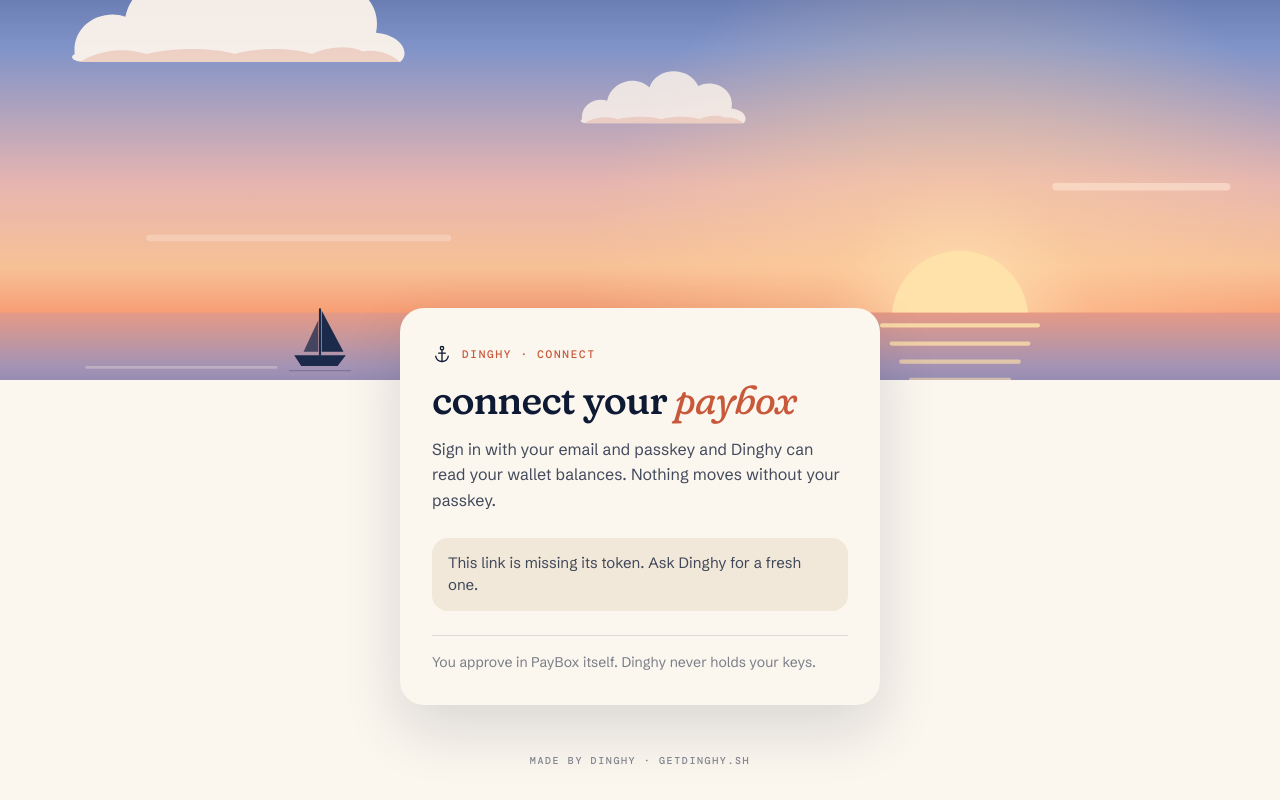
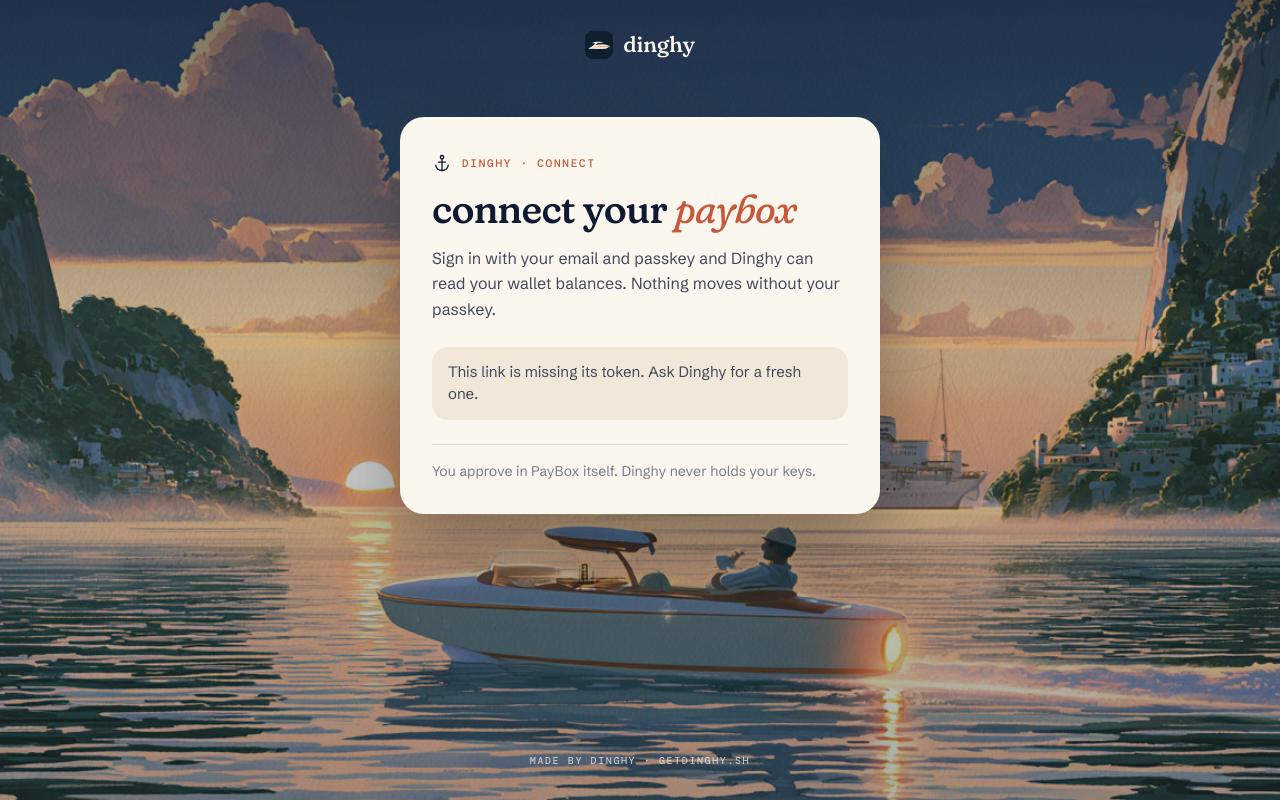
Before and after one commit to BiscayneDev/dock, a Next.js app: page /connect/paybox in a window 1280 px wide. Built offline with nearby package versions, Linux system fonts and the light colour scheme.

Commit message:
feat(brand): connect pages on the coast art (PaperPage matches sign-in and brief card) (#66)

```diff
--- a/src/components/brand/PaperPage.module.css
+++ b/src/components/brand/PaperPage.module.css
@@ -1,23 +1,40 @@
 .page {
-  min-height: 100vh;
-  background: #FBF6EE;
+  position: relative;
+  min-height: 100svh;
+  background: #0E1A33;
+  overflow-x: hidden;
   color: #0E1A33;
   font-family: var(--font-schibsted), -apple-system, Helvetica, Arial, sans-serif;
   -webkit-font-smoothing: antialiased;
   display: flex;
   flex-direction: column;
 }
-.band { position: relative; height: 380px; overflow: hidden; }
-.band > div, .band svg { position: absolute; inset: 0; width: 100%; height: 100%; display: block; }
+.art { position: fixed; inset: 0; z-index: 0; }
+.art img { object-fit: cover; object-position: 58% 60%; }
+.art::after {
+  content: '';
+  position: absolute; inset: 0;
+  background: linear-gradient(to bottom, rgba(14, 26, 51, 0.55) 0%, rgba(14, 26, 51, 0.18) 40%, rgba(14, 26, 51, 0.35) 100%);
+}
+.brand {
+  position: relative; z-index: 1;
+  display: inline-flex; align-items: center; gap: 10px;
+  align-self: center; margin: 28px 0 0;
+  color: #FBF6EE; text-decoration: none;
+  font-family: var(--font-fraunces), Georgia, serif;
+  font-variation-settings: 'SOFT' 100; font-weight: 520; font-size: 22px; letter-spacing: -0.01em;
+}
+.brand img { border-radius: 8px; }
 .card {
   position: relative;
   width: calc(100% - 24px);
   max-width: 480px;
-  margin: -72px auto 0;
+  z-index: 1;
+  margin: 7vh auto 0;
   background: #FBF6EE;
   border-radius: 24px;
   padding: 36px 32px 32px;
-  box-shadow: 0 24px 60px rgba(14, 26, 51, 0.14);
+  box-shadow: 0 30px 80px rgba(6, 11, 26, 0.35);
   display: flex;
   flex-direction: column;
   gap: 16px;
@@ -57,14 +74,15 @@
 }
 .fine { margin: 8px 0 0; padding-top: 16px; border-top: 1px solid rgba(14, 26, 51, 0.12); font-size: 14px; line-height: 1.5; color: rgba(14, 26, 51, 0.55); }
 .foot {
+  position: relative; z-index: 1;
   margin: auto 0 0; padding: 40px 24px 32px; text-align: center;
   font-family: var(--font-dmmono), ui-monospace, monospace;
   font-weight: 500; font-size: 10px; letter-spacing: 0.16em; text-transform: uppercase;
-  color: rgba(14, 26, 51, 0.5);
+  color: rgba(251, 246, 238, 0.7);
 }
 .foot a { color: inherit; text-decoration: none; }
 @media (max-width: 600px) {
-  .band { height: 240px; }
-  .card { margin-top: -56px; padding: 28px 22px 24px; }
+  .brand { margin-top: 20px; }
+  .card { margin-top: 4vh; padding: 28px 22px 24px; border-radius: 20px; }
   .title { font-size: 34px; }
 }
--- a/src/components/brand/PaperPage.tsx
+++ b/src/components/brand/PaperPage.tsx
@@ -1,9 +1,11 @@
-import { Anchor, Sunrise } from './Scene'
+import Image from 'next/image'
+import { Anchor } from './Scene'
 import styles from './PaperPage.module.css'
 
 /**
- * The paper surface: sunrise over water with a cream card rising over it.
- * Used for everything a user reaches by tapping something Dinghy sent them.
+ * The paper surface: Halsey's coast art full-bleed under a navy wash, with one
+ * cream card over it (same family as sign-in and the brief card). Used for
+ * everything a user reaches by tapping something Dinghy sent them.
  */
 export function PaperPage({
   label,
@@ -29,9 +31,13 @@
 }): React.JSX.Element {
   return (
     <main className={styles.page}>
-      <div className={styles.band} aria-hidden="true">
-        <Sunrise id="paper" sunX={900} boatX={300} horizon={430} />
+      <div className={styles.art} aria-hidden="true">
+        <Image src="/hero-coast.jpg" alt="" fill priority sizes="100vw" quality={75} />
       </div>
+      <a className={styles.brand} href="https://www.getdinghy.sh">
+        <Image src="/icon-192.png" alt="" width={28} height={28} />
+        dinghy
+      </a>
       <div className={styles.card}>
         <div className={styles.top}>
           <Anchor size={20} />
```
